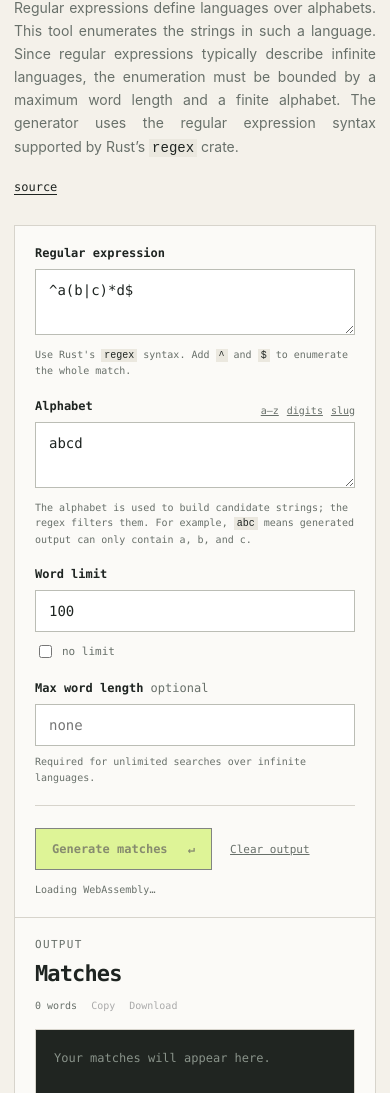
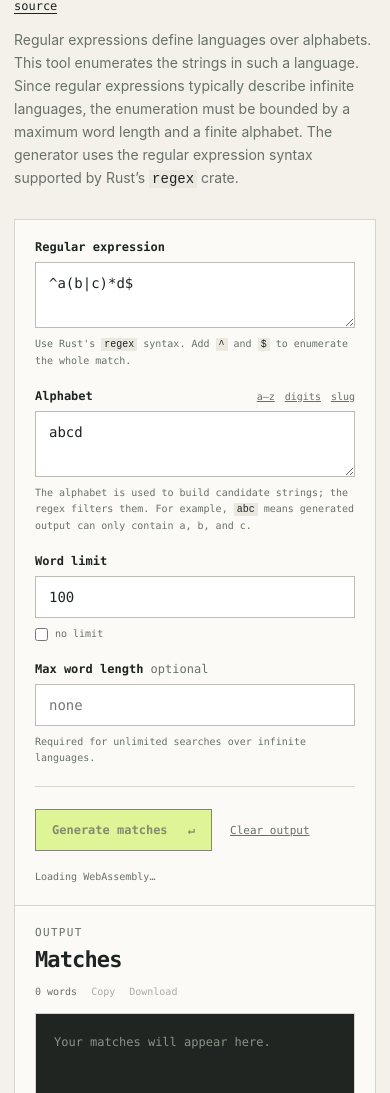
Before and after one commit to Rechenmaschine/regex-strings, a plain HTML site: page web/index.html in a window 390 px wide. Shown: the part 78-1171 px from the top of the page. Drawn offline with Linux system fonts and the light colour scheme; a script that the page names is missing.

Commit message:
Tidy demo spacing and stop output box growing with content
Align the two workspace columns so they end on the same line, baseline
the source link against the heading, and normalise field spacing.

The output box now fills the column height instead of using a fixed
390px. It is absolutely positioned inside .output-frame so its content
never contributes to layout height, which keeps a large result set
scrolling inside the box rather than stretching the page.

```diff
--- a/web/index.html
+++ b/web/index.html
@@ -11,11 +11,11 @@
   <body>
     <main class="shell">
       <header class="masthead">
-        <div>
+        <div class="masthead-top">
           <h1>Regex match generator</h1>
-          <p class="lede">Regular expressions define languages over alphabets. This tool enumerates the strings in such a language. Since regular expressions typically describe infinite languages, the enumeration must be bounded by a maximum word length and a finite alphabet. The generator uses the regular expression syntax supported by Rust’s <code>regex</code> crate.</p>
+          <a class="repo-link" href="https://github.com/Rechenmaschine/regex-strings" target="_blank" rel="noreferrer">source</a>
         </div>
-        <a class="repo-link" href="https://github.com/Rechenmaschine/regex-strings" target="_blank" rel="noreferrer">source</a>
+        <p class="lede">Regular expressions define languages over alphabets. This tool enumerates the strings in such a language. Since regular expressions typically describe infinite languages, the enumeration must be bounded by a maximum word length and a finite alphabet. The generator uses the regular expression syntax supported by Rust’s <code>regex</code> crate.</p>
       </header>
 
       <section class="workspace" aria-label="Regex string generator">
@@ -70,7 +70,9 @@
               <button id="download" class="text-button" type="button" disabled>Download</button>
             </div>
           </div>
-          <pre id="output" class="output" tabindex="0" aria-label="Generated matching strings"><span class="placeholder">Your matches will appear here.</span></pre>
+          <div class="output-frame">
+            <pre id="output" class="output" tabindex="0" aria-label="Generated matching strings"><span class="placeholder">Your matches will appear here.</span></pre>
+          </div>
         </section>
       </section>
 
--- a/web/style.css
+++ b/web/style.css
@@ -8,77 +8,80 @@
   --accent: #c8f04a;
   --accent-dark: #283100;
   --danger: #a23b2d;
+  --pad: 30px;
   font-family: "IBM Plex Mono", "SFMono-Regular", Consolas, monospace;
 }
 
 * { box-sizing: border-box; }
 body { margin: 0; min-width: 320px; background: var(--paper); color: var(--ink); }
-.shell { width: min(1100px, calc(100% - 40px)); margin: 0 auto; padding: 52px 0 28px; }
-.masthead { position: relative; padding-bottom: 42px; }
-.masthead > div { padding-right: 0; }
-.eyebrow { margin: 0 0 10px; color: var(--muted); font-size: 11px; letter-spacing: .12em; text-transform: uppercase; }
+.shell { width: min(1100px, calc(100% - 40px)); margin: 0 auto; padding: 56px 0 40px; }
+.masthead { padding-bottom: 36px; }
+.masthead-top { display: flex; align-items: baseline; justify-content: space-between; gap: 24px; }
+.eyebrow { margin: 0 0 8px; color: var(--muted); font-size: 11px; letter-spacing: .12em; text-transform: uppercase; }
 h1, h2 { margin: 0; font-family: inherit; letter-spacing: -.04em; }
-h1 { max-width: none; font-size: clamp(26px, 3vw, 34px); line-height: 1; font-weight: 700; white-space: normal; }
-h2 { font-size: 22px; }
-.lede { margin: 16px 0 0; color: var(--muted); font: 14px/1.65 Inter, ui-sans-serif, system-ui, sans-serif; text-align: justify; text-justify: inter-word; }
-.repo-link { position: absolute; top: 4px; right: 0; color: var(--ink); border-bottom: 1px solid var(--ink); font-size: 12px; text-decoration: none; white-space: nowrap; }
+h1 { font-size: clamp(26px, 3vw, 34px); line-height: 1.1; font-weight: 700; }
+h2 { font-size: 22px; line-height: 1.2; }
+.lede { margin: 14px 0 0; color: var(--muted); font: 14px/1.65 Inter, ui-sans-serif, system-ui, sans-serif; }
+.repo-link { flex: none; color: var(--ink); border-bottom: 1px solid var(--ink); font-size: 12px; text-decoration: none; white-space: nowrap; }
 .workspace { display: grid; grid-template-columns: minmax(0, 1fr) minmax(0, 1.12fr); border: 1px solid var(--line); background: var(--panel); }
-.controls, .results { padding: 30px; }
-.controls { display: grid; grid-template-columns: 1fr 1fr; gap: 24px 18px; border-right: 1px solid var(--line); }
+.controls, .results { padding: var(--pad); }
+.controls { display: grid; grid-template-columns: 1fr 1fr; align-content: start; gap: 22px 18px; border-right: 1px solid var(--line); }
 .field-wide { grid-column: 1 / -1; }
 .field { min-width: 0; }
-label { display: block; margin-bottom: 9px; font-size: 12px; font-weight: 700; }
+label { display: block; margin-bottom: 8px; font-size: 12px; font-weight: 700; }
 input, textarea { width: 100%; border: 1px solid #bbbdb5; border-radius: 0; background: #fff; color: var(--ink); font: inherit; font-size: 14px; outline: none; padding: 12px 13px; }
 input:focus, textarea:focus { border-color: var(--ink); box-shadow: 3px 3px 0 var(--accent); }
-textarea { min-height: 66px; resize: vertical; }
-.hint { margin: 8px 0 0; color: var(--muted); font-size: 10px; line-height: 1.55; }
+textarea { display: block; min-height: 66px; resize: vertical; }
+.hint { margin: 8px 0 0; color: var(--muted); font-size: 10px; line-height: 1.6; }
 code { color: var(--ink); background: #ebe8df; padding: 1px 3px; }
 .label-row, .results-head, .actions, .result-actions, .check-label { display: flex; align-items: center; }
 .label-row, .results-head { justify-content: space-between; gap: 12px; }
-.presets { display: flex; gap: 8px; }
+.label-row { margin-bottom: 8px; }
+.label-row label { margin-bottom: 0; }
+.presets { display: flex; gap: 10px; }
 .preset, .text-button, .secondary { padding: 0; border: 0; background: transparent; color: var(--muted); cursor: pointer; font: inherit; font-size: 10px; text-decoration: underline; }
 .preset:hover, .text-button:hover, .secondary:hover { color: var(--ink); }
 .optional { color: var(--muted); font-weight: 400; }
-.check-label { gap: 7px; margin-top: 10px; color: var(--muted); font-size: 11px; font-weight: 400; }
-.check-label input { width: auto; accent-color: var(--ink); }
-.actions { flex-wrap: wrap; gap: 13px 18px; border-top: 1px solid var(--line); padding-top: 22px; }
+.check-label { gap: 7px; margin-top: 8px; color: var(--muted); font-size: 10px; font-weight: 400; line-height: 1.6; }
+.check-label input { width: auto; margin: 0; accent-color: var(--ink); }
+.actions { flex-wrap: wrap; gap: 18px; border-top: 1px solid var(--line); padding-top: 22px; }
 button { font-family: inherit; }
 .primary { border: 1px solid var(--ink); background: var(--accent); color: var(--accent-dark); cursor: pointer; font-size: 12px; font-weight: 700; padding: 13px 16px; }
 .primary:hover { background: #b5dc35; }
 .primary:disabled { cursor: wait; opacity: .55; }
 .primary span { padding-left: 13px; }
 .secondary { font-size: 11px; }
-.status { flex: 1 1 180px; margin: 0; color: var(--muted); font-size: 10px; line-height: 1.4; }
+.status { flex: 1 0 100%; margin: 0; color: var(--muted); font-size: 10px; line-height: 1.6; }
 .status.error { color: var(--danger); }
 .results { min-width: 0; display: flex; flex-direction: column; }
-.results-head { align-items: flex-end; padding-bottom: 18px; }
-.result-actions { gap: 14px; }
+.results-head { align-items: flex-end; gap: 12px 20px; padding-bottom: 16px; }
+.result-actions { align-items: baseline; gap: 14px; }
 .count { color: var(--muted); font-size: 10px; }
 .text-button { color: var(--ink); }
 .text-button:disabled { color: #aaa; cursor: default; text-decoration: none; }
-.output { height: 390px; min-height: 0; max-height: none; overflow: auto; margin: 0; border: 1px solid var(--line); background: #202521; color: #e8f4d1; padding: 18px; font: 12px/1.75 "SFMono-Regular", Consolas, monospace; white-space: pre-wrap; overflow-wrap: anywhere; }
+.output-frame { position: relative; flex: 1 1 auto; min-height: 360px; }
+.output { position: absolute; inset: 0; overflow: auto; margin: 0; border: 1px solid var(--line); background: #202521; color: #e8f4d1; padding: 18px; font: 12px/1.75 "SFMono-Regular", Consolas, monospace; white-space: pre-wrap; overflow-wrap: anywhere; }
 .placeholder { color: #89938a; }
-footer { display: flex; justify-content: space-between; gap: 20px; padding-top: 18px; color: var(--muted); font-size: 10px; }
+footer { display: flex; justify-content: space-between; gap: 20px; padding-top: 20px; color: var(--muted); font-size: 10px; line-height: 1.6; }
 footer a { color: var(--ink); }
 
 @media (max-width: 780px) {
-  .shell { width: min(100% - 28px, 640px); padding-top: 32px; }
-  .masthead { padding-bottom: 30px; }
-  .repo-link { margin-top: 4px; }
+  .shell { width: min(100% - 28px, 640px); padding: 36px 0 32px; }
+  .masthead { padding-bottom: 28px; }
   .workspace { display: block; }
   .controls { border-right: 0; border-bottom: 1px solid var(--line); }
-  .output { height: 300px; }
+  .output-frame { min-height: 300px; }
 }
 
 @media (max-width: 500px) {
-  .controls, .results { padding: 20px; }
+  :root { --pad: 20px; }
+  .masthead-top { flex-direction: column; align-items: flex-start; gap: 12px; }
   .controls { display: block; }
   .field { margin-bottom: 20px; }
   .field:last-of-type { margin-bottom: 0; }
-  .masthead > div { padding-right: 0; }
-  .repo-link { position: static; display: inline-block; margin-top: 20px; }
-  .results-head { align-items: flex-start; display: block; }
-  .result-actions { margin-top: 14px; }
+  .actions { margin-top: 20px; }
+  .results-head { display: block; }
+  .result-actions { margin-top: 12px; }
   footer { display: block; }
   footer span { display: block; margin-top: 5px; }
 }
```
